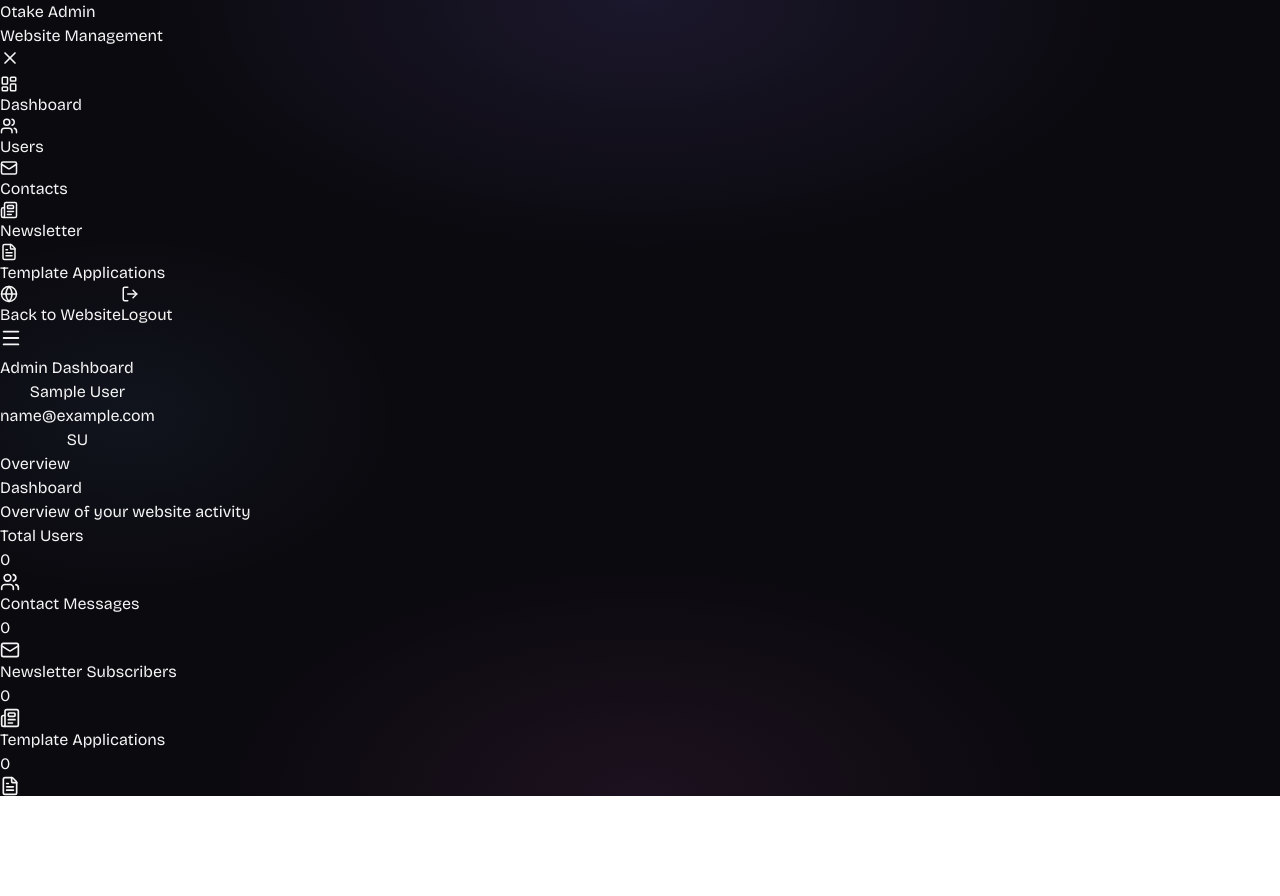
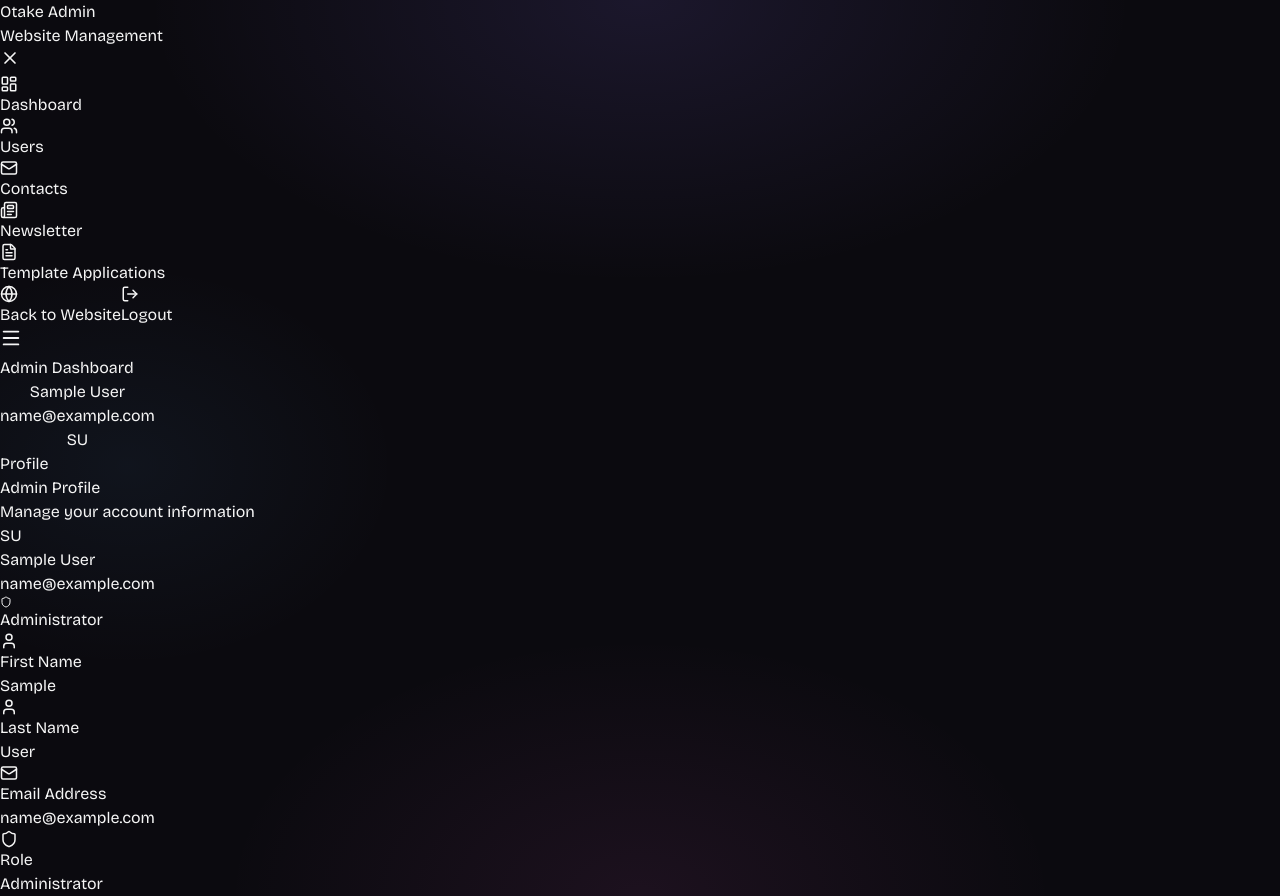
Before and after one commit to priyansh-kevalon/Otake-Website-Design, a React (Vite) app in the folder otake-admin/: page /profile in a window 1280 px wide. Before the commit this address led to /. Before the commit the page ends 800 px from the top, so only its background shows below. Built offline with nearby package versions, Linux system fonts and the light colour scheme; no server answers; sample sign-in values are in the browser's storage; the HTML template or start-up script is replaced by a standard one.

Commit message:
Add admin profile page and link from dropdown

```diff
--- a/otake-admin/src/App.jsx
+++ b/otake-admin/src/App.jsx
@@ -8,6 +8,7 @@ import Users from "./pages/Users";
 import Contacts from "./pages/Contacts";
 import Newsletter from "./pages/Newsletter";
 import TemplateApplications from "./pages/TemplateApplications";
+import Profile from "./pages/Profile";
 
 function App() {
   return (
@@ -22,6 +23,7 @@ function App() {
               <Route path="/contacts" element={<Contacts />} />
               <Route path="/newsletter" element={<Newsletter />} />
               <Route path="/template-applications" element={<TemplateApplications />} />
+              <Route path="/profile" element={<Profile />} />
             </Route>
           </Route>
           <Route path="*" element={<Navigate to="/" replace />} />
--- a/otake-admin/src/components/Topbar.jsx
+++ b/otake-admin/src/components/Topbar.jsx
@@ -74,7 +74,10 @@ const Topbar = ({ onMenuClick }) => {
               </div>
               <div className="p-1.5 sm:p-2">
                 <button
-                  onClick={() => setIsProfileOpen(false)}
+                  onClick={() => {
+                    setIsProfileOpen(false);
+                    window.location.href = '/profile';
+                  }}
                   className="flex items-center gap-2.5 w-full px-2.5 sm:px-3 py-2 rounded-lg text-sm text-white/70 hover:bg-white/[0.05] hover:text-white transition"
                 >
                   <User size={16} />
--- /dev/null
+++ b/otake-admin/src/pages/Profile.jsx
@@ -0,0 +1,95 @@
+import { useAuth } from "../context/AuthContext";
+import { User, Mail, Shield, Calendar } from "lucide-react";
+
+const Profile = () => {
+  const { user } = useAuth();
+
+  return (
+    <div className="max-w-4xl mx-auto">
+      <div className="mb-6">
+        <span className="inline-block w-fit rounded-full bg-gradient-to-r from-pink-400 to-purple-400 px-3 py-1 text-[11px] font-semibold text-white sm:px-3.5 sm:py-1.5 sm:text-[12px] shadow-[0_0_30px_rgba(168,85,247,0.4)]">
+          Profile
+        </span>
+        <h1 className="mt-3 text-xl sm:text-2xl font-semibold text-white">Admin Profile</h1>
+        <p className="text-white/50 text-sm mt-1">Manage your account information</p>
+      </div>
+
+      <div className="relative bg-gradient-to-b from-white/[0.08] to-white/[0.02] backdrop-blur-xl rounded-2xl border border-white/10 overflow-hidden">
+        <div className="absolute inset-x-0 top-0 h-px bg-gradient-to-r from-transparent via-purple-400/50 to-transparent" />
+
+        <div className="p-6 sm:p-8">
+          <div className="flex flex-col sm:flex-row items-start sm:items-center gap-4 sm:gap-6 pb-6 border-b border-white/10">
+            <div className="relative">
+              <div className="h-20 w-20 sm:h-24 sm:w-24 rounded-full bg-gradient-to-br from-pink-500 to-purple-600 text-white flex items-center justify-center text-2xl sm:text-3xl font-semibold ring-4 ring-purple-400/30 shadow-[0_0_40px_rgba(168,85,247,0.5)]">
+                {user?.firstName?.[0]}{user?.lastName?.[0]}
+              </div>
+              <span className="absolute bottom-1 right-1 h-4 w-4 rounded-full bg-green-400 ring-3 ring-[#0b0a0f]"></span>
+            </div>
+            <div className="flex-1">
+              <h2 className="text-xl sm:text-2xl font-semibold text-white">{user?.firstName} {user?.lastName}</h2>
+              <p className="text-white/60 mt-1">{user?.email}</p>
+              <div className="flex items-center gap-2 mt-3">
+                <div className="flex items-center gap-1.5 px-3 py-1 rounded-full bg-purple-500/20 border border-purple-400/30">
+                  <Shield size={12} className="text-purple-400" />
+                  <span className="text-xs text-purple-300 font-medium">Administrator</span>
+                </div>
+              </div>
+            </div>
+          </div>
+
+          <div className="grid grid-cols-1 md:grid-cols-2 gap-4 sm:gap-6 mt-6">
+            <div className="p-4 sm:p-5 rounded-xl bg-white/[0.03] border border-white/10">
+              <div className="flex items-center gap-3 mb-3">
+                <div className="h-9 w-9 rounded-lg bg-gradient-to-br from-pink-500/20 to-purple-500/20 border border-purple-400/30 flex items-center justify-center">
+                  <User size={18} className="text-white" />
+                </div>
+                <div>
+                  <p className="text-xs text-white/50">First Name</p>
+                  <p className="text-sm text-white font-medium">{user?.firstName || "N/A"}</p>
+                </div>
+              </div>
+            </div>
+
+            <div className="p-4 sm:p-5 rounded-xl bg-white/[0.03] border border-white/10">
+              <div className="flex items-center gap-3 mb-3">
+                <div className="h-9 w-9 rounded-lg bg-gradient-to-br from-pink-500/20 to-purple-500/20 border border-purple-400/30 flex items-center justify-center">
+                  <User size={18} className="text-white" />
+                </div>
+                <div>
+                  <p className="text-xs text-white/50">Last Name</p>
+                  <p className="text-sm text-white font-medium">{user?.lastName || "N/A"}</p>
+                </div>
+              </div>
+            </div>
+
+            <div className="p-4 sm:p-5 rounded-xl bg-white/[0.03] border border-white/10 md:col-span-2">
+              <div className="flex items-center gap-3 mb-3">
+                <div className="h-9 w-9 rounded-lg bg-gradient-to-br from-pink-500/20 to-purple-500/20 border border-purple-400/30 flex items-center justify-center">
+                  <Mail size={18} className="text-white" />
+                </div>
+                <div className="flex-1 min-w-0">
+                  <p className="text-xs text-white/50">Email Address</p>
+                  <p className="text-sm text-white font-medium truncate">{user?.email || "N/A"}</p>
+                </div>
+              </div>
+            </div>
+
+            <div className="p-4 sm:p-5 rounded-xl bg-white/[0.03] border border-white/10 md:col-span-2">
+              <div className="flex items-center gap-3 mb-3">
+                <div className="h-9 w-9 rounded-lg bg-gradient-to-br from-pink-500/20 to-purple-500/20 border border-purple-400/30 flex items-center justify-center">
+                  <Shield size={18} className="text-white" />
+                </div>
+                <div>
+                  <p className="text-xs text-white/50">Role</p>
+                  <p className="text-sm text-white font-medium">Administrator</p>
+                </div>
+              </div>
+            </div>
+          </div>
+        </div>
+      </div>
+    </div>
+  );
+};
+
+export default Profile;
```
